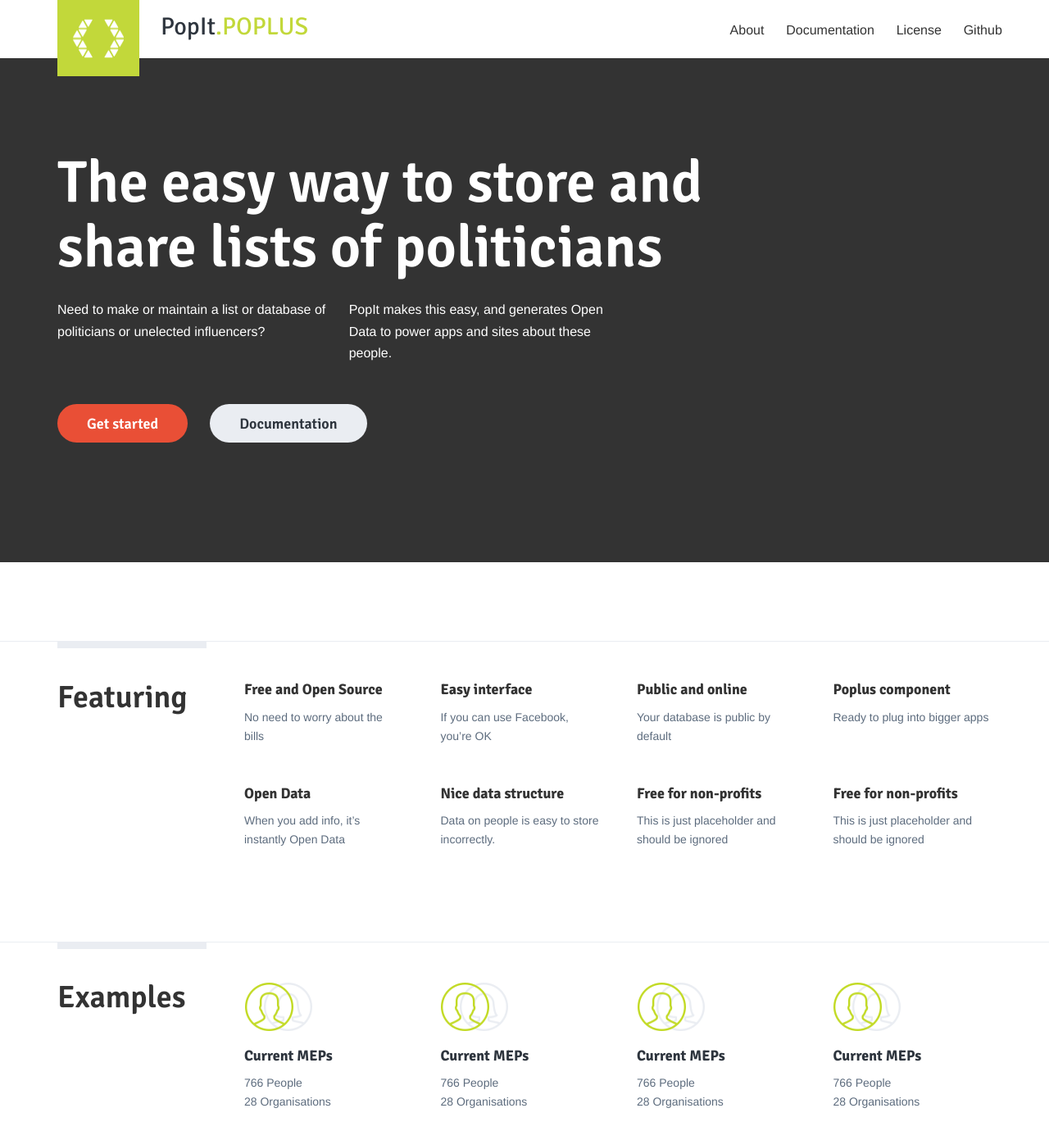
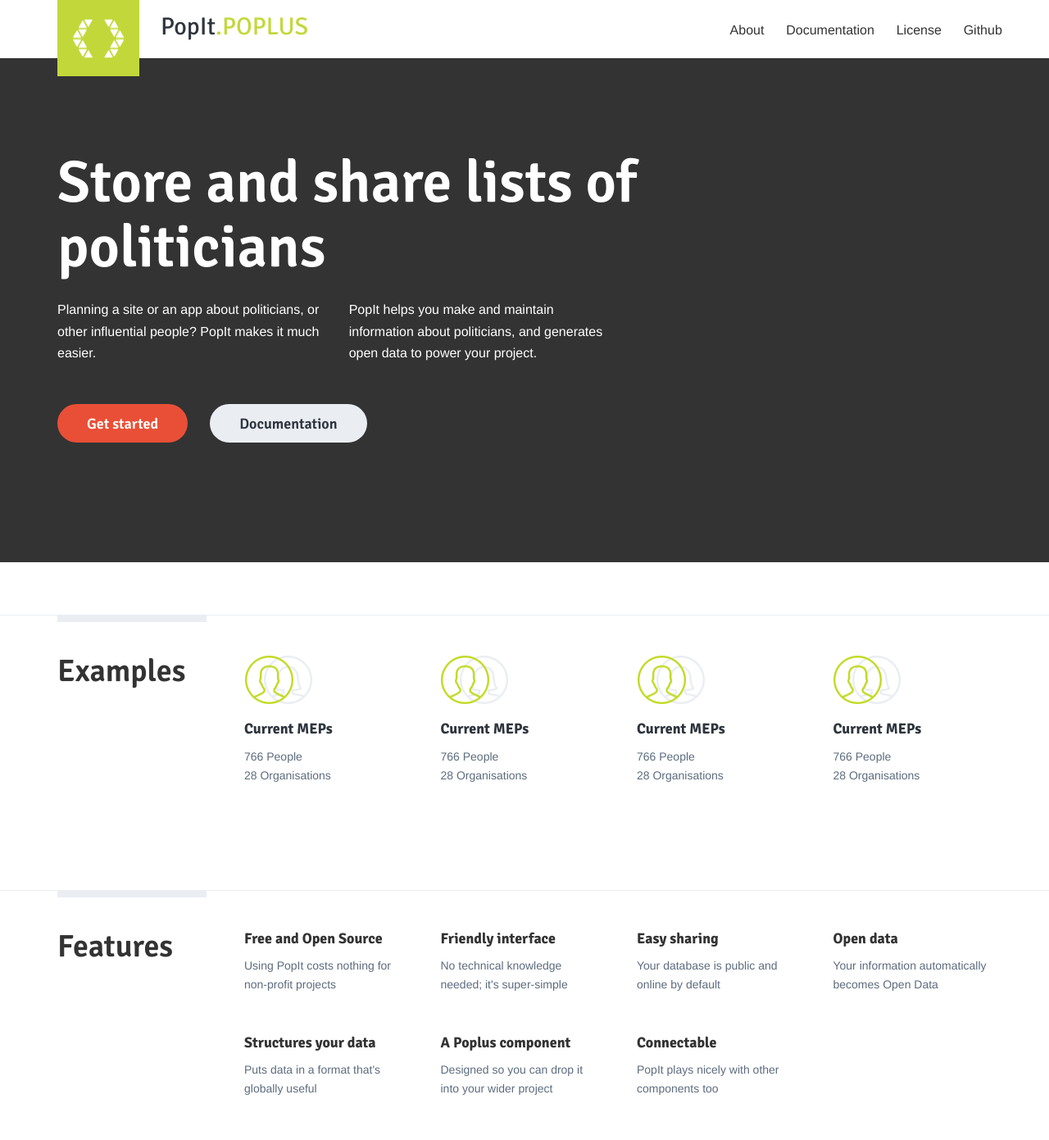
Before and after one commit to mysociety/popit.poplus.org, a Jekyll site: the page built from index.html, in a window 1280 px wide and 1400 px high. Shown: the top 1391 px of the window at 82% size. Built offline with Jekyll 4.4.1, drawn with Linux system fonts in a browser that asks for light colours; Markdown is read by kramdown in place of the engine named in the settings.

Commit message:
reordered homepage, added revised copy

```diff
--- a/index.html
+++ b/index.html
@@ -6,10 +6,10 @@
 <div class="hero">
     <div class="container">
         <div class="hero__component-introduction">
-            <h1 class="hero__component-title">The easy way to store and share lists of politicians</h1>
+            <h1 class="hero__component-title">Store and share lists of politicians</h1>
             <div class="hero__component-description">
-                <p>Need to make or maintain a list or database of politicians or unelected influencers?</p>
-                <p>PopIt makes this easy, and generates Open Data to power apps and sites about these people.</p>
+                <p>Planning a site or an app about politicians, or other influential people? PopIt makes it much easier.</p>
+                <p>PopIt helps you make and maintain information about politicians, and generates open data to power your project.</p>
             </div>
             <div class="hero__component-actions">
                 <a href="#" class="button--primary">Get started</a><a href="#" class="button--secondary">Documentation</a>
@@ -17,53 +17,7 @@
         </div>
     </div>
 </div>
-<div class="featuring layout-full-width-left-heading">
-    <div class="container">
-        <div class="heading-column">
-            <div class="left-heading">
-                <h2>Featuring</h2>
-            </div>
-        </div>
-        <div class="content-column">
-            <div class="grid-row">
-                <div class="column-one-of-four">
-                    <h3>Free and Open Source</h3>
-                    <p>No need to worry about the bills</p>
-                </div><!--
-                --><div class="column-one-of-four">
-                    <h3>Easy interface</h3>
-                    <p>If you can use Facebook, you’re OK</p>
-                </div><!--
-                --><div class="column-one-of-four">
-                    <h3>Public and online</h3>
-                    <p>Your database is public by default</p>
-                </div><!--
-                --><div class="column-one-of-four">
-                    <h3>Poplus component</h3>
-                    <p>Ready to plug into bigger apps</p>
-                </div>
-            </div>
-            <div class="grid-row">
-                <div class="column-one-of-four">
-                    <h3>Open Data</h3>
-                    <p>When you add info, it’s instantly Open Data</p>
-                </div><!--
-                --><div class="column-one-of-four">
-                    <h3>Nice data structure</h3>
-                    <p>Data on people is easy to store incorrectly.</p>
-                </div><!--
-                --><div class="column-one-of-four">
-                    <h3>Free for non-profits</h3>
-                    <p>This is just placeholder and should be ignored</p>
-                </div><!--
-                --><div class="column-one-of-four">
-                    <h3>Free for non-profits</h3>
-                    <p>This is just placeholder and should be ignored</p>
-                </div>
-            </div>
-        </div>
-    </div>
-</div>
+
 <div class="examples layout-full-width-left-heading">
     <div class="container">
         <div class="heading-column">
@@ -105,3 +59,47 @@
         </div>
     </div>
 </div>
+
+<div class="featuring layout-full-width-left-heading">
+    <div class="container">
+        <div class="heading-column">
+            <div class="left-heading">
+                <h2>Features</h2>
+            </div>
+        </div>
+        <div class="content-column">
+            <div class="grid-row">
+                <div class="column-one-of-four">
+                    <h3>Free and Open Source</h3>
+                    <p>Using PopIt costs nothing for non-profit projects</p>
+                </div><!--
+                --><div class="column-one-of-four">
+                    <h3>Friendly interface</h3>
+                    <p>No technical knowledge needed; it's super-simple</p>
+                </div><!--
+                --><div class="column-one-of-four">
+                    <h3>Easy sharing</h3>
+                    <p>Your database is public and online by default</p>
+                </div><!--
+                --><div class="column-one-of-four">
+                    <h3>Open data</h3>
+                    <p>Your information automatically becomes Open Data</p>
+                </div>
+            </div>
+            <div class="grid-row">
+                <div class="column-one-of-four">
+                    <h3>Structures your data</h3>
+                    <p>Puts data in a format that's globally useful</p>
+                </div><!--
+                --><div class="column-one-of-four">
+                    <h3>A Poplus component</h3>
+                    <p>Designed so you can drop it into your wider project</p>
+                </div><!--
+                --><div class="column-one-of-four">
+                    <h3>Connectable</h3>
+                    <p>PopIt plays nicely with other components too</p>
+                </div>
+            </div>
+        </div>
+    </div>
+</div>
```
